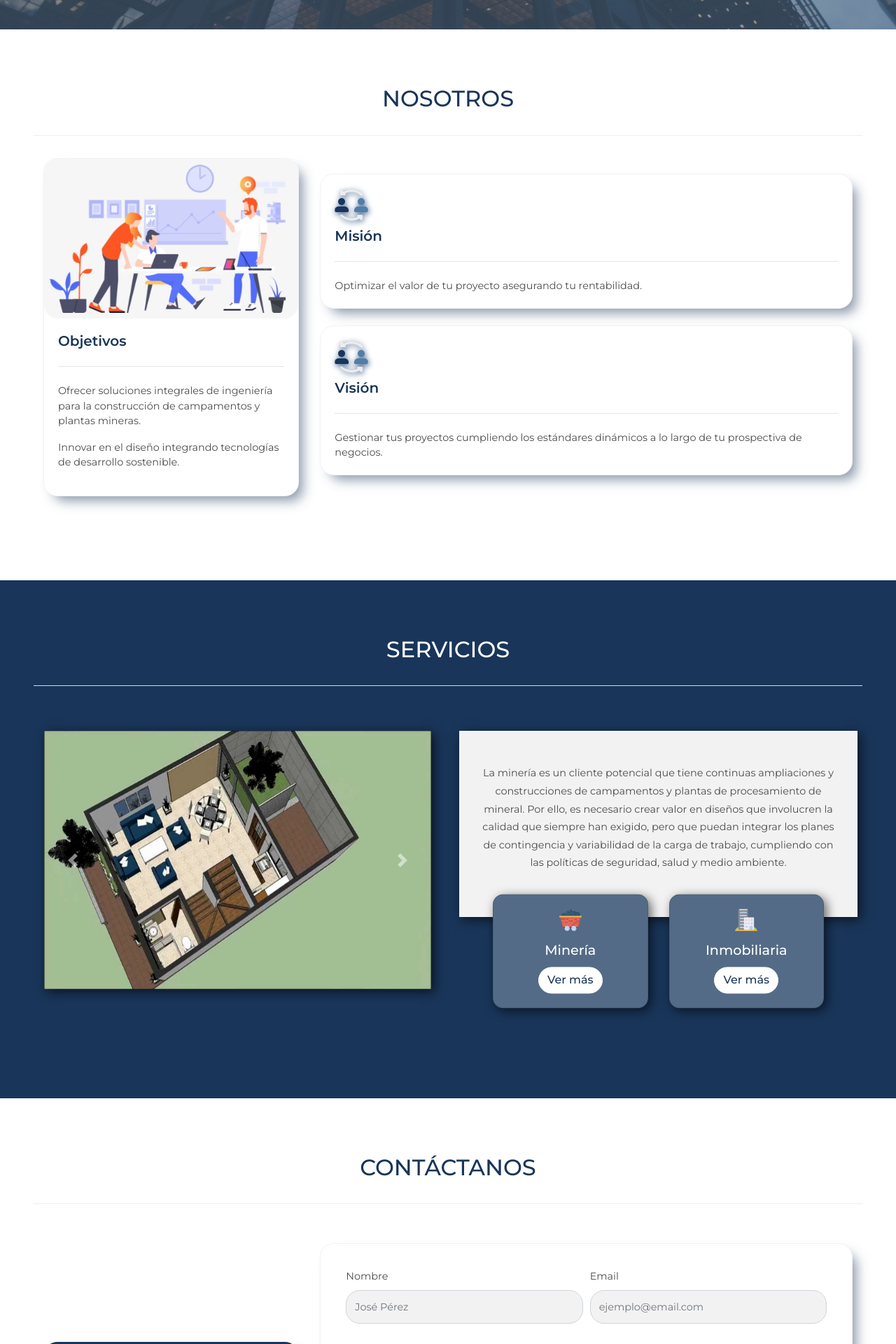
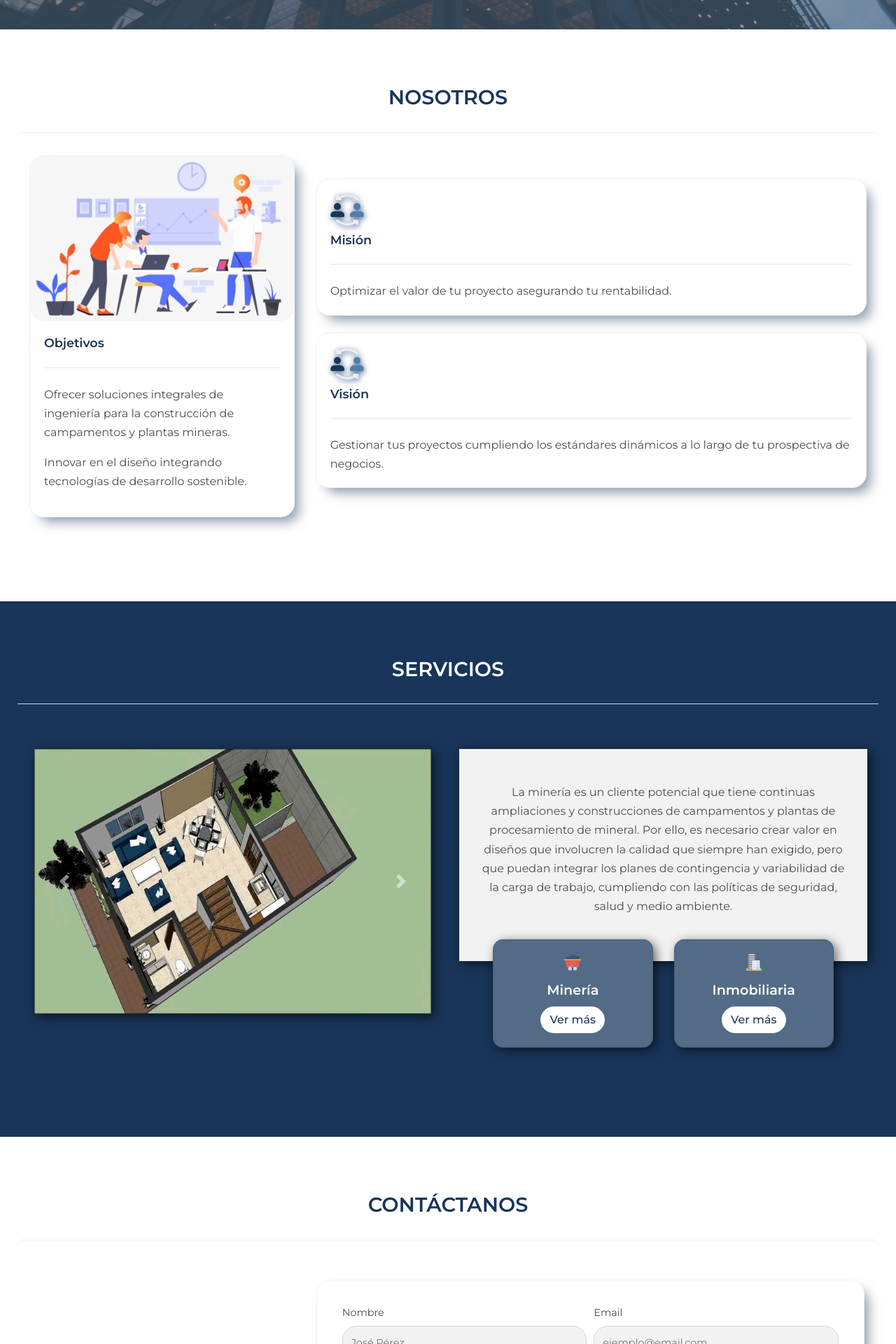
Before and after one commit to 26-fioGa/BUSINESS-WEBSITE, a React (Create React App) app: page / in a window 1280 px wide. Shown: the part 780-2700 px from the top of the page at 70% size. Built offline with nearby package versions, Linux system fonts and the light colour scheme.

Commit message:
design issues

```diff
--- a/src/components/Navbar.js
+++ b/src/components/Navbar.js
@@ -17,7 +17,7 @@ const Navbar = () => {
                     </li>
                 </nav>
                 <nav className="navbar navbar-expand-lg navbar-light ">
-                    <a className="navbar-brand pl-3" href="#home"><img src={logo} alt="logo" /></a>
+                    <a className="navbar-brand pl-3" href="https://proyinter.herokuapp.com/#home"><img src={logo} alt="logo" /></a>
                     <button className="navbar-toggler" type="button" data-toggle="collapse" data-target="#navbarTogglerDemo02" aria-controls="navbarTogglerDemo02" aria-expanded="false" aria-label="Toggle navigation">
                         <span className="navbar-toggler-icon"></span>
                     </button>
--- a/src/css/contacto.css
+++ b/src/css/contacto.css
@@ -87,3 +87,34 @@
 #contacto .mapa {
     height: 100%;
 }
+
+@media only screen and (min-width: 200px) {
+    #contacto h2 {
+        font-size: 1.3rem;
+        font-weight: 600;
+    }
+    #contacto .row {
+        margin-left: 1px !important;
+        margin-right: 1px !important;
+    }
+}
+
+@media only screen and (min-width: 520px) {
+    #contacto h2 {
+        font-size: 1.5rem;
+    }
+    #contacto .row {
+        margin-left: 5px !important;
+        margin-right: 5px !important;
+    }
+}
+
+@media only screen and (min-width: 720px) {
+    #contacto h2 {
+        font-size: 1.8rem;
+    }
+    #contacto .row {
+        padding-left: 10px !important;
+        padding-right: 10px !important;
+    }
+}
--- a/src/css/nosotros.css
+++ b/src/css/nosotros.css
@@ -40,7 +40,6 @@
 
 #nosotros .card p {
     color: #4b4c4d;
-    font-size: 0.9rem;
 }
 
 #nosotros .reference {
@@ -49,3 +48,59 @@
     filter: drop-shadow(1px 2px 4px #254b7c);
     margin-bottom: 0.5rem;
 }
+
+@media only screen and (min-width: 200px) {
+    #nosotros h2 {
+        font-size: 1.3rem;
+        font-weight: 600;
+    }
+    #nosotros .card h5 {
+        font-weight: 600;
+        font-size: 1rem;
+    }
+    #nosotros .card p {
+        font-size: 0.8rem;
+        line-height: 1.4rem;
+    }
+    #nosotros .row {
+        margin-left: 1px !important;
+        margin-right: 1px !important;
+    }
+}
+
+@media only screen and (min-width: 520px) {
+    #nosotros h2 {
+        font-size: 1.5rem;
+    }
+    #nosotros .card h5 {
+        font-weight: 500;
+        font-size: 1rem;
+    }
+    #nosotros .card p {
+        font-size: 0.9rem;
+    }
+    #nosotros .row {
+        margin-left: 1px !important;
+        margin-right: 1px !important;
+    }
+}
+
+@media only screen and (min-width: 720px) {
+    #nosotros h2 {
+        font-size: 1.8rem;
+    }
+    #nosotros .card h5 {
+        font-weight: 600;
+        font-size: 1.1rem;
+    }
+    #nosotros .card p {
+        font-size: 1rem;
+        line-height: 1.7rem;
+    }
+    #nosotros .row {
+        margin-left: 8px !important;
+        margin-right: 8px !important;
+        padding-left: 4px !important;
+        padding-right: 4px !important;
+    }
+}
--- a/src/css/servicios.css
+++ b/src/css/servicios.css
@@ -23,15 +23,10 @@
     padding: 2rem;
     padding-bottom: 3rem;
     padding-top: 3rem;
-    font-size: 0.9rem;
     color: #4b4c4d;
     background: #f2f2f2;
     line-height: 1.6rem;
     box-shadow: 4px 4px 15px rgba(0, 0, 0, 0.6);
-}
-
-#servicios .card-deck {
-    transform: translateY(-20%);
 }
 
 #servicios .card {
@@ -67,13 +62,51 @@
     transform: translateY(-2px);
 }
 
-@media only screen and (max-width: 725px) {
+@media only screen and (min-width: 200px) {
+    #servicios h2 {
+        font-size: 1.3rem;
+        font-weight: 600;
+    }
     #servicios .card-deck {
-        transform: translateY(-10%);
+        transform: translateY(-15%);
+    }
+    #servicios .desc {
+        font-size: 0.9rem;
+        line-height: 1.4rem;
+    }
+    #servicios .row {
+        margin-left: 1px !important;
+        margin-right: 1px !important;
+    }
+    #servicios .card h5 {
+        font-size: 1rem;
+    }
+}
+
+@media only screen and (min-width: 520px) {
+    #servicios h2 {
+        font-size: 1.5rem;
+    }
+    #servicios .desc {
+        font-size: 0.8rem;
+    }
+    #servicios .row {
+        margin-left: 5px !important;
+        margin-right: 5px !important;
+    }
+}
+
+@media only screen and (min-width: 720px) {
+    #servicios h2 {
+        font-size: 1.8rem;
+    }
+    #servicios .card-deck {
+        transform: translateY(-20%);
     }
     #servicios .card h5 {
         padding-top: 1rem;
-        font-size: 1rem;
+        font-size: 1.2rem;
+        font-weight: 600;
     }
     #servicios .card img {
         width: 1.5rem;
@@ -83,5 +116,13 @@
         padding: 1.5rem;
         padding-bottom: 3rem;
         padding-top: 3rem;
+        font-size: 1rem;
+        line-height: 1.7rem;
+    }
+    #servicios .row {
+        margin-left: 8px !important;
+        margin-right: 8px !important;
+        padding-left: 2px !important;
+        padding-right: 2px !important;
     }
 }
```
